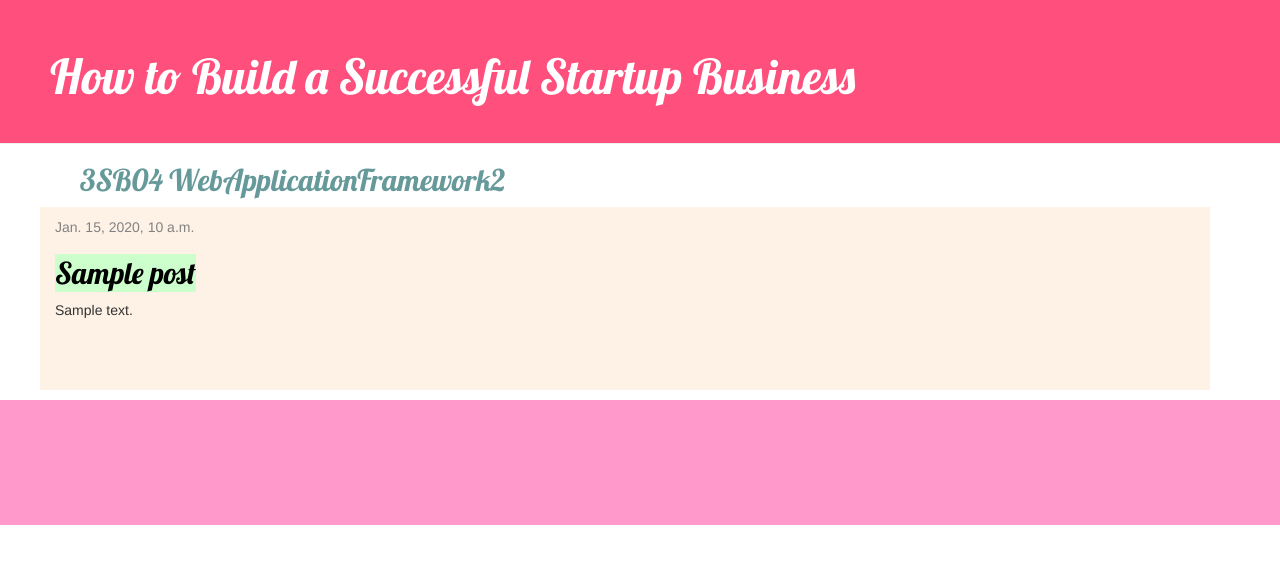
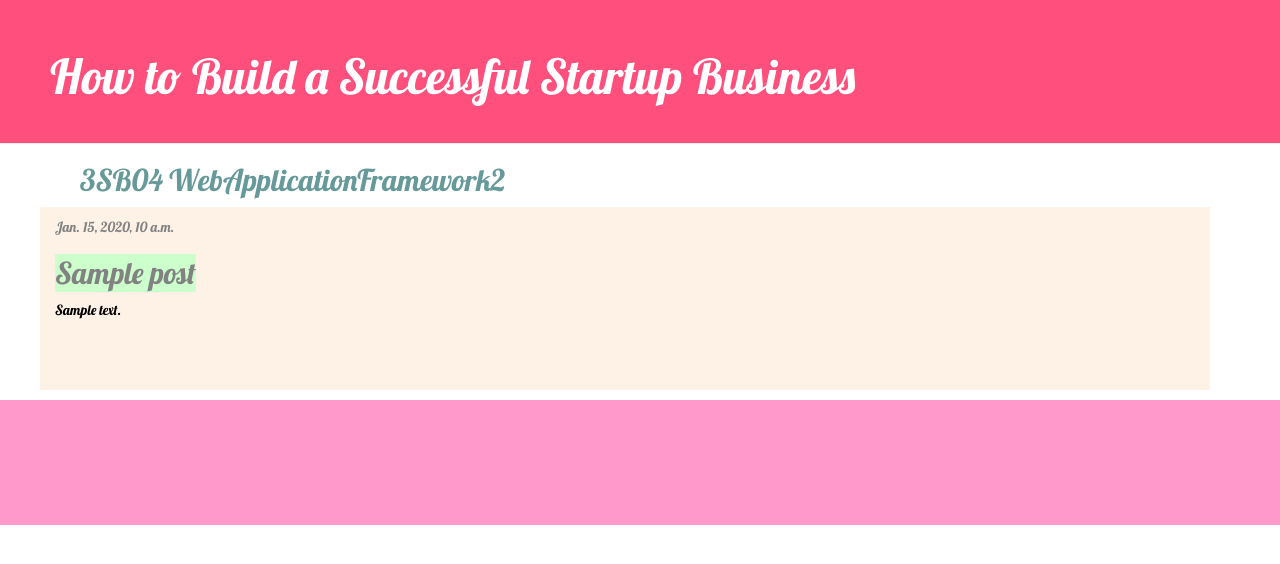
Before and after one commit to ThitiratSaelim/3SB04_WebAppFramework2, a Django app: page / in a window 1280 px wide; the page is wider, and only the part inside the window is pictured. Shown: the top 564 px of that part. Run offline with Django 3.2, Linux system fonts and the light colour scheme; tables that the repository leaves empty hold one stand-in row (values such as "Sample post"); some libraries are stand-ins or nearby versions.

Commit message:
Change improve 2

```diff
--- a/blog/templates/blog/base.html
+++ b/blog/templates/blog/base.html
@@ -25,7 +25,7 @@
         </div>
         <div class="content container" style=" background-color: rgb(254, 242, 231);">
             <div class="row">
-                <div class="col-md-8">
+                <div class="col-md-8" style=" font-family: 'Lobster', cursive; color: black">
                 {% block content %}
                 {% endblock %}
                 </div>
--- a/blog/templates/blog/post_detail.html
+++ b/blog/templates/blog/post_detail.html
@@ -9,7 +9,7 @@
             </div>
         {% endif %}
         {% if user.is_authenticated %}
-            <a style="display: inline ; color:#828282;" class="btn btn-default save" href="{% url 'post_edit' pk=post.pk %}"><span class="glyphicon glyphicon-pencil"></span></a>
+            <a class="btn btn-default save" href="{% url 'post_edit' pk=post.pk %}"><span class="glyphicon glyphicon-pencil"></span></a>
         {% endif %}
         <p class="indent">{{ post.text|linebreaksbr }}</p>
     </div>
--- a/blog/templates/blog/post_list.html
+++ b/blog/templates/blog/post_list.html
@@ -6,7 +6,7 @@
             <div class="date">
                 {{ post.published_date }}
             </div>
-            <h2><a href="{% url 'post_detail' pk=post.pk %}" style="background-color: rgb(204, 255, 204);">{{ post.title }}</a></h2>
+            <h2><a href="{% url 'post_detail' pk=post.pk %}" style="background-color: rgb(204, 255, 204); display: inline ; color:#828282;">{{ post.title }}</a></h2>
             <div>
                 <p>{{ post.text|linebreaksbr }}</p>
             </div>
```
